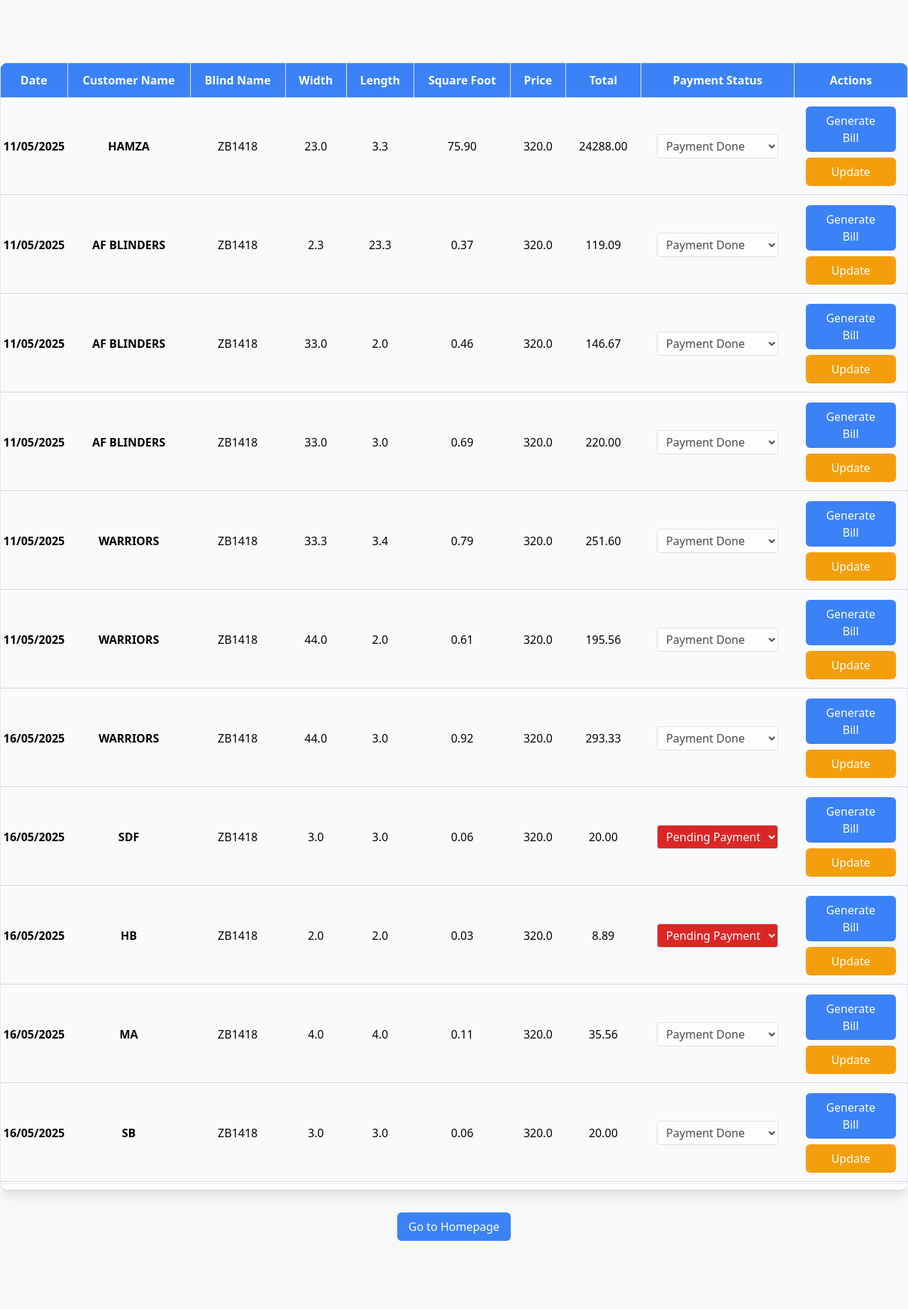
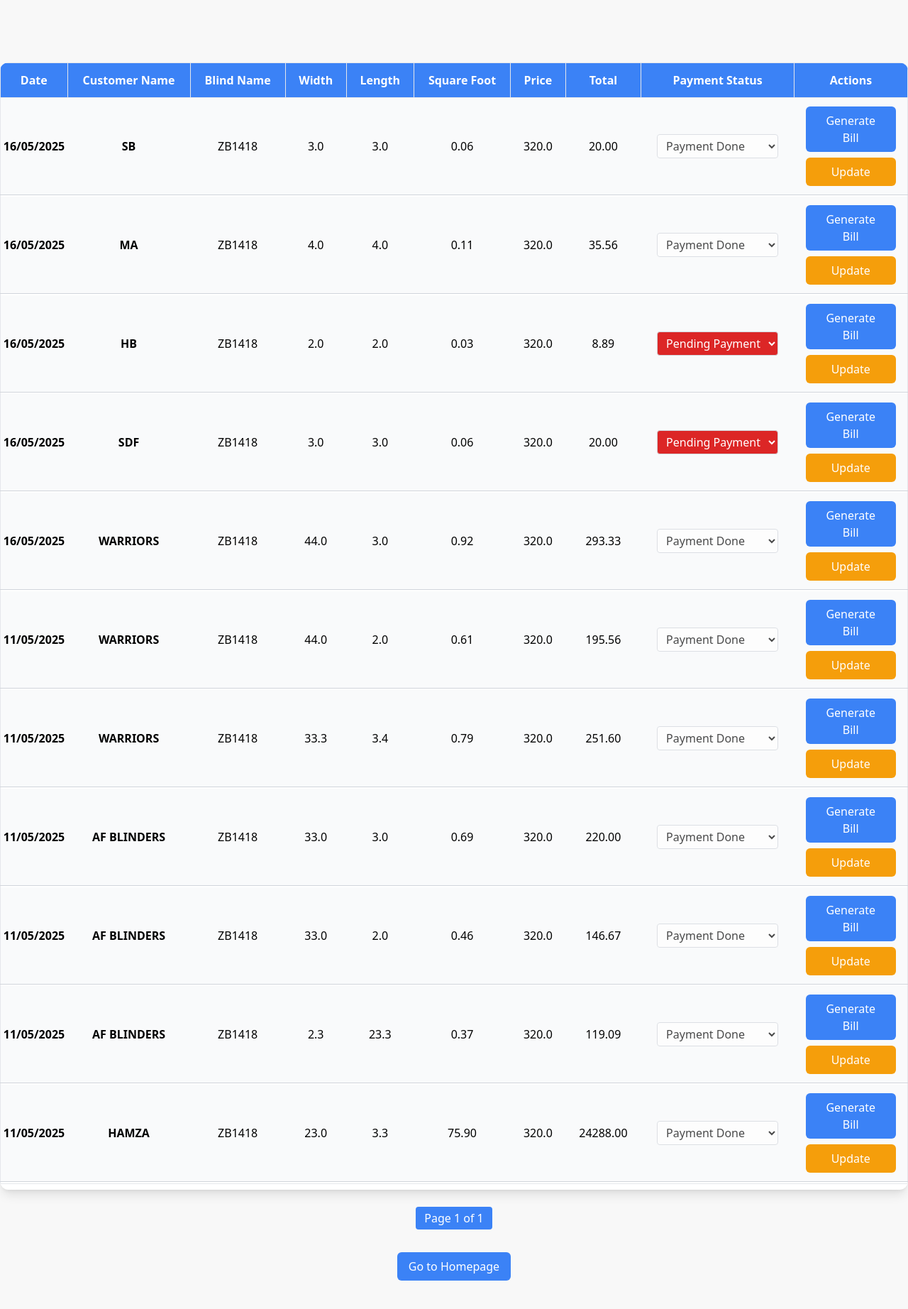
Before and after one commit to Bhatti1418/Blinds_Management_System, a Django app: page /transactions/ in a window 1280 px wide. Shown: the part 112-1956 px from the top of the page at 71% size. Before the commit the page ends 1860 px from the top, so only its background shows below. Run offline with Django 5.2, Linux system fonts and the light colour scheme; data comes from the database, SQL or seed files in the repository; both versions use the stored data as it was after the commit; some libraries are stand-ins or nearby versions.

Commit message:
Add pagintion

```diff
--- a/mypro/myapp/views.py
+++ b/mypro/myapp/views.py
@@ -15,6 +15,7 @@ from itertools import groupby
 from django.http import JsonResponse
 from django.utils import timezone
 from django.contrib.auth import authenticate, login
+from django.core.paginator import Paginator
 from django.db.models import Sum
 
 # Homepage view
@@ -112,33 +113,44 @@ def addblind(request):
 
 
 # Update blind details
+from datetime import datetime
+from django.shortcuts import get_object_or_404, redirect, render
+from django.urls import reverse
+
 def update_item(request, pk):
     blind = get_object_or_404(Blind, pk=pk)
 
     if request.method == 'POST':
         b_name = request.POST.get('blindname')
-        t_qty = float(request.POST.get('totalquantity'))
-        r_qty = float(request.POST.get('remquantity'))
+        new_total_qty = float(request.POST.get('totalquantity'))
+        old_total_qty = blind.blind_quantity  # Save old total
+        r_qty = float(request.POST.get('remquantity'))  # This will be overwritten below
         price = float(request.POST.get('price'))
         purchased_count = float(request.POST.get('purchasedblind'))
-        # Get the entry date as a string
         entry_date_str = request.POST.get('entrydate')
+        entry_date = datetime.strptime(entry_date_str, '%Y-%m-%d').date()
 
-        # Convert the entry date string to a date object
-        entry_date = datetime.strptime(entry_date_str, '%Y-%m-%d').date()
+        # ✅ Automatically adjust remaining quantity
+        quantity_diff = new_total_qty - old_total_qty
+        new_remaining_qty = blind.remaining_quantity + quantity_diff
+
+        # Prevent negative remaining quantity (just in case)
+        if new_remaining_qty < 0:
+            new_remaining_qty = 0
 
         # Update the blind object
         blind.blind_name = b_name
-        blind.blind_quantity = t_qty
-        blind.remaining_quantity = r_qty
+        blind.blind_quantity = new_total_qty
+        blind.remaining_quantity = new_remaining_qty
         blind.blind_price = price
         blind.purchased_count = purchased_count
-        blind.blind_entry_date = entry_date  # Update the entry date
+        blind.blind_entry_date = entry_date
         blind.save()
 
         return redirect(reverse('myapp:homepage'))
 
     return render(request, 'updating_form.html', {'obj': blind})
+
 
 
 def update_transaction_item(request, pk):
@@ -445,9 +457,11 @@ def update_payment_status(request, id):
 
 
 def transactions_view(request):
-    transactions = Transaction.objects.prefetch_related('transactionitem_set').select_related('client')
-    return render(request, 'transaction.html', {'transactions': transactions})
-
+    all_transactions = Transaction.objects.prefetch_related('transactionitem_set').select_related('client').order_by('-created_at')
+    paginator = Paginator(all_transactions, 30)
+    page_number = request.GET.get('page')
+    page_obj = paginator.get_page(page_number)
+    return render(request, 'transaction.html', {'page_obj': page_obj})
 
 def generate_bill(request, transaction_id):
     # Fetch the transaction and related items
--- a/mypro/template/transaction.html
+++ b/mypro/template/transaction.html
@@ -65,13 +59,13 @@
                     </tr>
                 </thead>
                 <tbody>
-                    {% if transactions %}
-                        {% for transaction in transactions %}
+                    {% if page_obj %}
+                        {% for transaction in page_obj %}
                             {% for item in transaction.transactionitem_set.all %}
                                 <tr>
                                     {% if forloop.first %}
                                         <td class="text-center font-bold align-middle" rowspan="{{ transaction.transactionitem_set.all|length }}">
-                                            {{ transaction.created_at|date:"d/m/Y" }} <!-- Display transaction date -->
+                                            {{ transaction.created_at|date:"d/m/Y" }}
                                         </td>
                                         <td class="text-center font-bold align-middle" rowspan="{{ transaction.transactionitem_set.all|length }}">
                                             {{ transaction.client.person_name }}
@@ -134,6 +125,23 @@
         </div>
     </div>
 
+    <!-- Pagination Buttons -->
+    <div class="mt-6 flex justify-center space-x-2">
+        {% if page_obj.has_previous %}
+            <a href="?page=1" class="px-3 py-1 bg-gray-200 text-gray-700 rounded hover:bg-gray-300">&laquo; First</a>
+            <a href="?page={{ page_obj.previous_page_number }}" class="px-3 py-1 bg-gray-200 text-gray-700 rounded hover:bg-gray-300">Previous</a>
+        {% endif %}
+
+        <span class="px-3 py-1 bg-blue-500 text-white rounded">
+            Page {{ page_obj.number }} of {{ page_obj.paginator.num_pages }}
+        </span>
+
+        {% if page_obj.has_next %}
+            <a href="?page={{ page_obj.next_page_number }}" class="px-3 py-1 bg-gray-200 text-gray-700 rounded hover:bg-gray-300">Next</a>
+            <a href="?page={{ page_obj.paginator.num_pages }}" class="px-3 py-1 bg-gray-200 text-gray-700 rounded hover:bg-gray-300">Last &raquo;</a>
+        {% endif %}
+    </div>
+
     <!-- Homepage Button -->
     <div class="mt-8">
         <a href="http://127.0.0.1:8000/homepage/">
```
Also changed, not shown: other parts of mypro/template/transaction.html (+10 -29 lines), mypro/template/search_blind.html (+4 -5 lines), mypro/template/searchtransaction.html (+5 -5 lines), mypro/db.sqlite3, mypro/template/images/blind.jpg (renamed from mypro/images/blind.jpg). Lines whose indentation alone changed are shown as unchanged.
